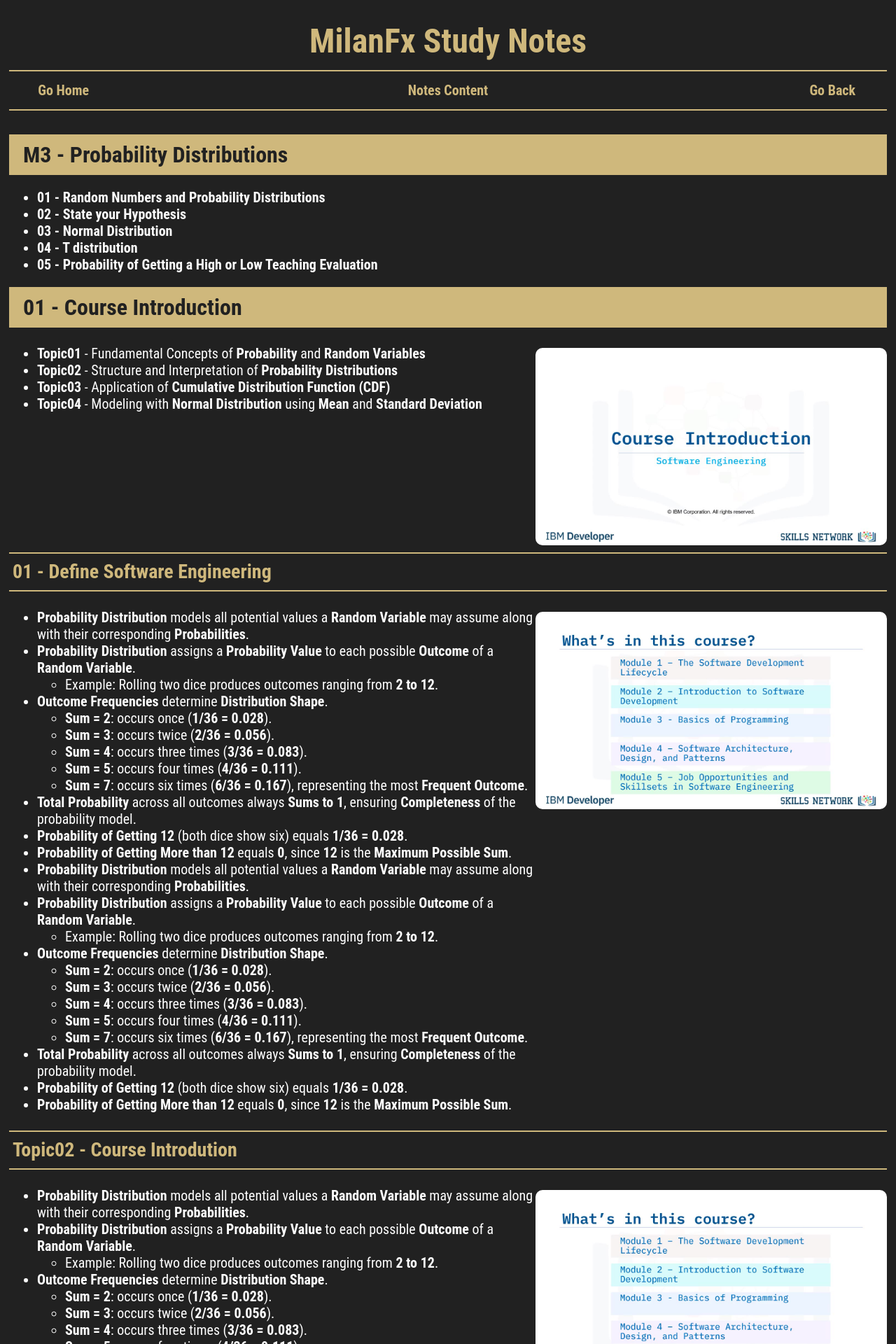
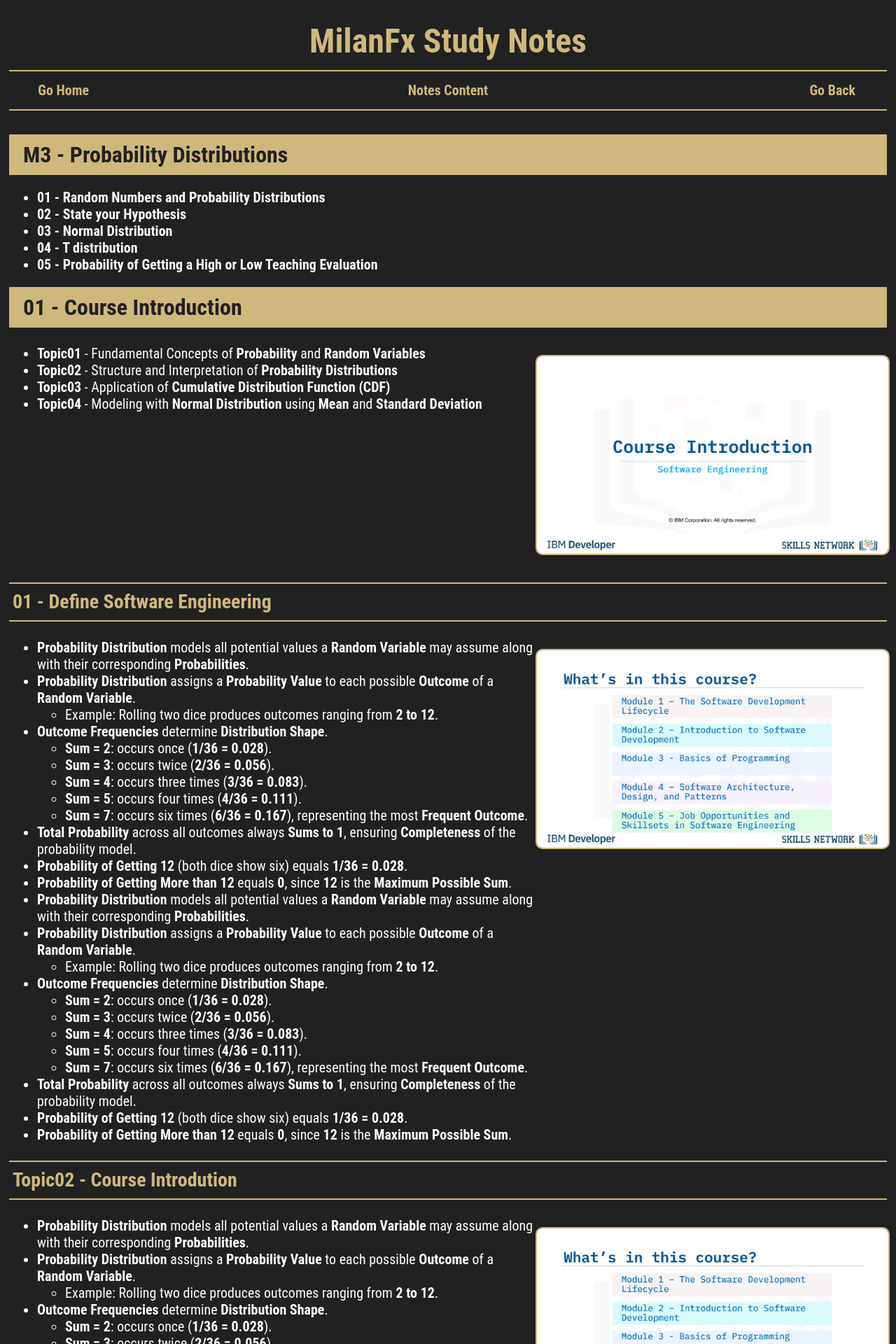
Before and after one commit to milanfx/milanfx.github.io, a Jekyll site: the page built from test.md, in a window 1280 px wide. Shown: the top 1920 px of the page at 70% size. Built offline with Jekyll 4.4.1, drawn with Linux system fonts in a browser that asks for light colours; our own code applies the rules of GitHub Pages for plain Markdown files.

Commit message:
Add styling for images in page layout

```diff
--- a/_layouts/page.html
+++ b/_layouts/page.html
@@ -17,6 +17,14 @@
       color: var(--word);
       font-family: 'Roboto Condensed', sans-serif;
       font-size: 20px;
+    }
+
+     img {
+      display: block;
+      max-width: 100%;
+      border-radius: 10px;
+      margin: 10px 0;
+      border: 2px solid var(--name);
     }
 
     a, a:visited, a:hover, a:active {
```
